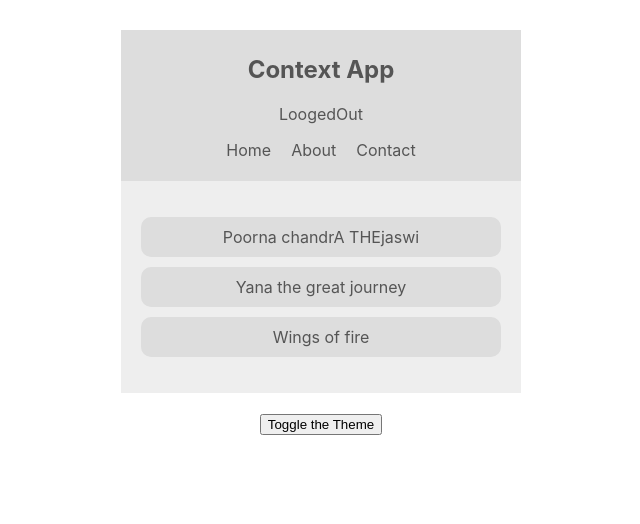
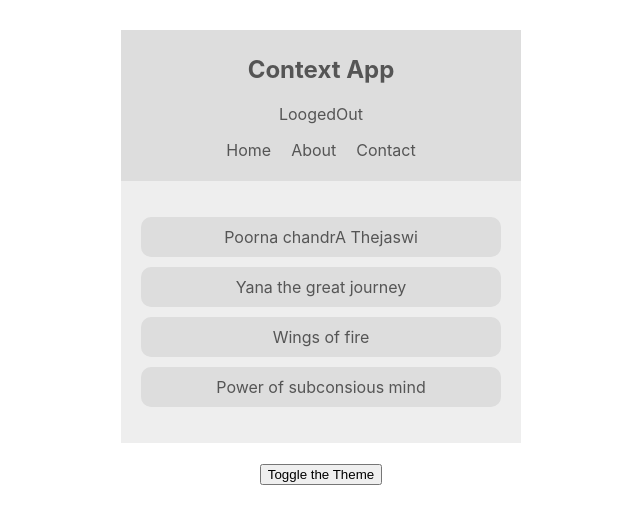
Before and after one commit to charanshetty91/react-hooks, a React (Create React App) app in the folder 01-hooks-classcomponent/: page / in a window 1280 px wide. Shown: the top 524 px of the page, without its empty margins (319-959 px from the left). Built offline with nearby package versions, Linux system fonts and the light colour scheme.

Commit message:
functional component context porvider

```diff
--- a/01-hooks-classcomponent/src/App.js
+++ b/01-hooks-classcomponent/src/App.js
@@ -3,6 +3,7 @@
 import ThemeContextProvider from './contexts/Theamcontexts';
 import ToggleTheme from './components/ThemeToggle';
 import AuthContextProvider from './contexts/Authcontexts';
+import BookContextProvider from './contexts/Bookcontexts';
 
 function App() {
   return (
@@ -11,7 +12,9 @@
       <ThemeContextProvider>
         <AuthContextProvider>
           <Navbar />
-          <BookList />
+          <BookContextProvider>
+            <BookList />
+          </BookContextProvider>
           <ToggleTheme />
         </AuthContextProvider>
       </ThemeContextProvider>
--- a/01-hooks-classcomponent/src/components/BookList.js
+++ b/01-hooks-classcomponent/src/components/BookList.js
@@ -1,48 +1,24 @@
-import React, { useContext} from "react";
+import React, { useContext } from "react";
 import { ThemeContext } from "../contexts/Theamcontexts";
+import { BookContext } from "../contexts/Bookcontexts";
 
 //useContext hooks use , this will remove static contexttype object creation
 const BookList = () => {
-    const {isLightTheme,dark,light} = useContext(ThemeContext);
-    const theme = isLightTheme ?light : dark;
+    const { isLightTheme, dark, light } = useContext(ThemeContext);
+    const { books } = useContext(BookContext);
+    const theme = isLightTheme ? light : dark;
     return (
 
-        <div className="book-list" style={{color:theme.syntax,  background : theme.bg}}>
+        <div className="book-list" style={{ color: theme.syntax, background: theme.bg }}>
             <ul>
-                <li style={{background:theme.ui}}>Poorna chandrA THEjaswi </li>
-                <li style={{background:theme.ui}}>Yana the great journey</li>
-                <li style={{background:theme.ui}}>Wings of fire</li>
+                {books.map(book => {
+                    return (
+                        <li key={book.id} style={{ background: theme.ui }}>{book.title} </li>
+                    );
+                })}
             </ul>
         </div>
     );
 }
 
 export default BookList;
-
-
-
-
-// import React, { Component} from "react";
-// import { ThemeContext } from "../contexts/Theamcontexts";
-
-// class BookList extends Component {
-
-//     static contextType = ThemeContext;
-
-//     render() {
-//         const { isLightTheme, dark, light } = this.context;
-//         const theme = isLightTheme ? light : dark;
-//         return (
-
-//             <div className="book-list" style={{color:theme.syntax,  background : theme.bg}}>
-//                 <ul>
-//                     <li style={{background:theme.ui}}>Poorna chandrA THEjaswi </li>
-//                     <li style={{background:theme.ui}}>Yana the great journey</li>
-//                     <li style={{background:theme.ui}}>Wings of fire</li>
-//                 </ul>
-//             </div>
-//         );
-//     }
-// }
-
-// export default BookList;
--- /dev/null
+++ b/01-hooks-classcomponent/src/contexts/Bookcontexts.js
@@ -0,0 +1,16 @@
+import React,{createContext,useState} from 'react';
+
+export const BookContext = createContext();
+
+const BookContextProvider = (props) => {
+    const [books,SetBooks] = useState([
+        {title:"Poorna chandrA Thejaswi", id:1},
+        {title:"Yana the great journey", id:2},
+        {title:"Wings of fire", id:3},
+        {title:"Power of subconsious mind", id:4}
+    ])
+    return (<BookContext.Provider value = {{books}}>
+        {props.children}
+    </BookContext.Provider>  );
+}
+export default BookContextProvider;
```
